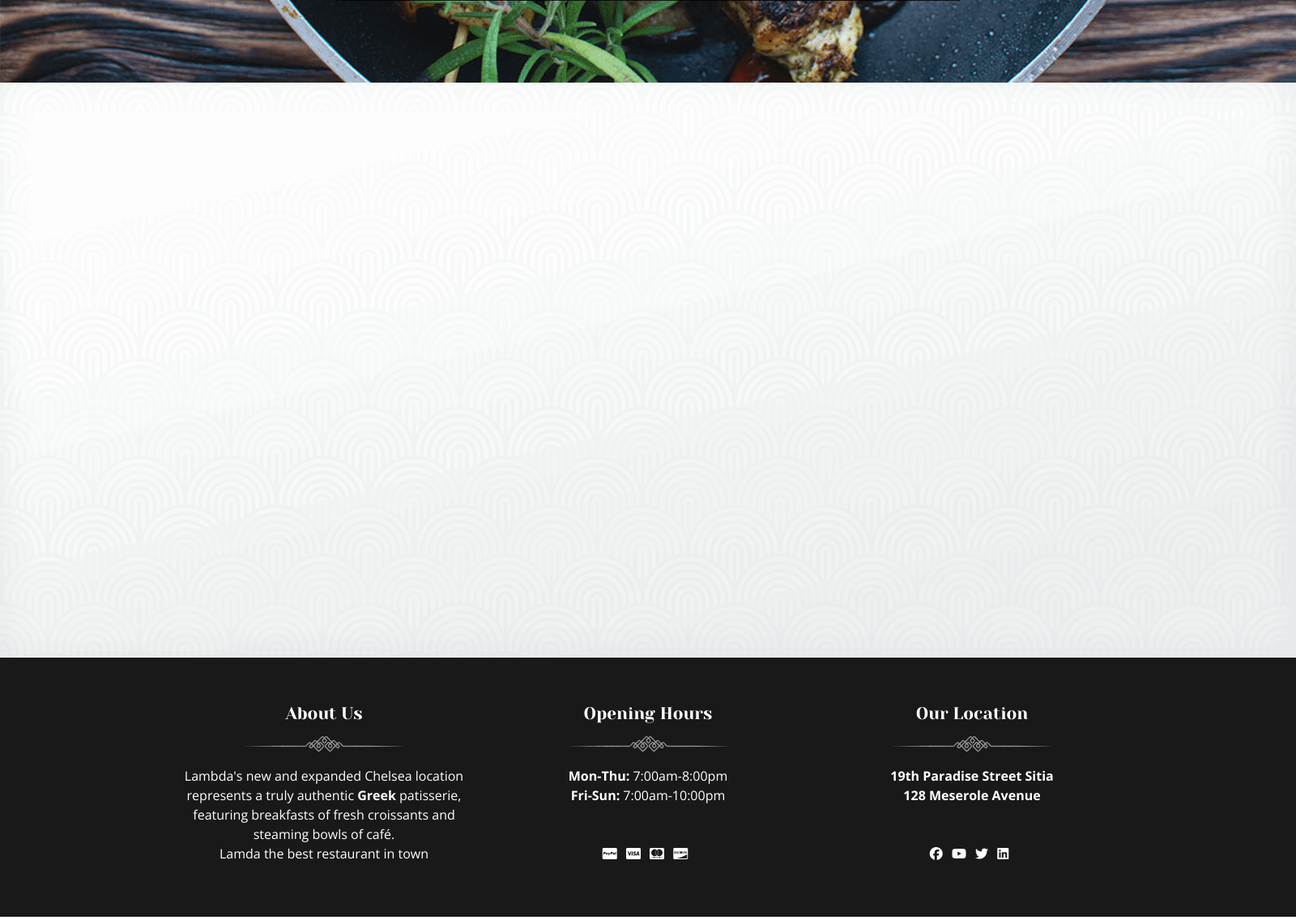
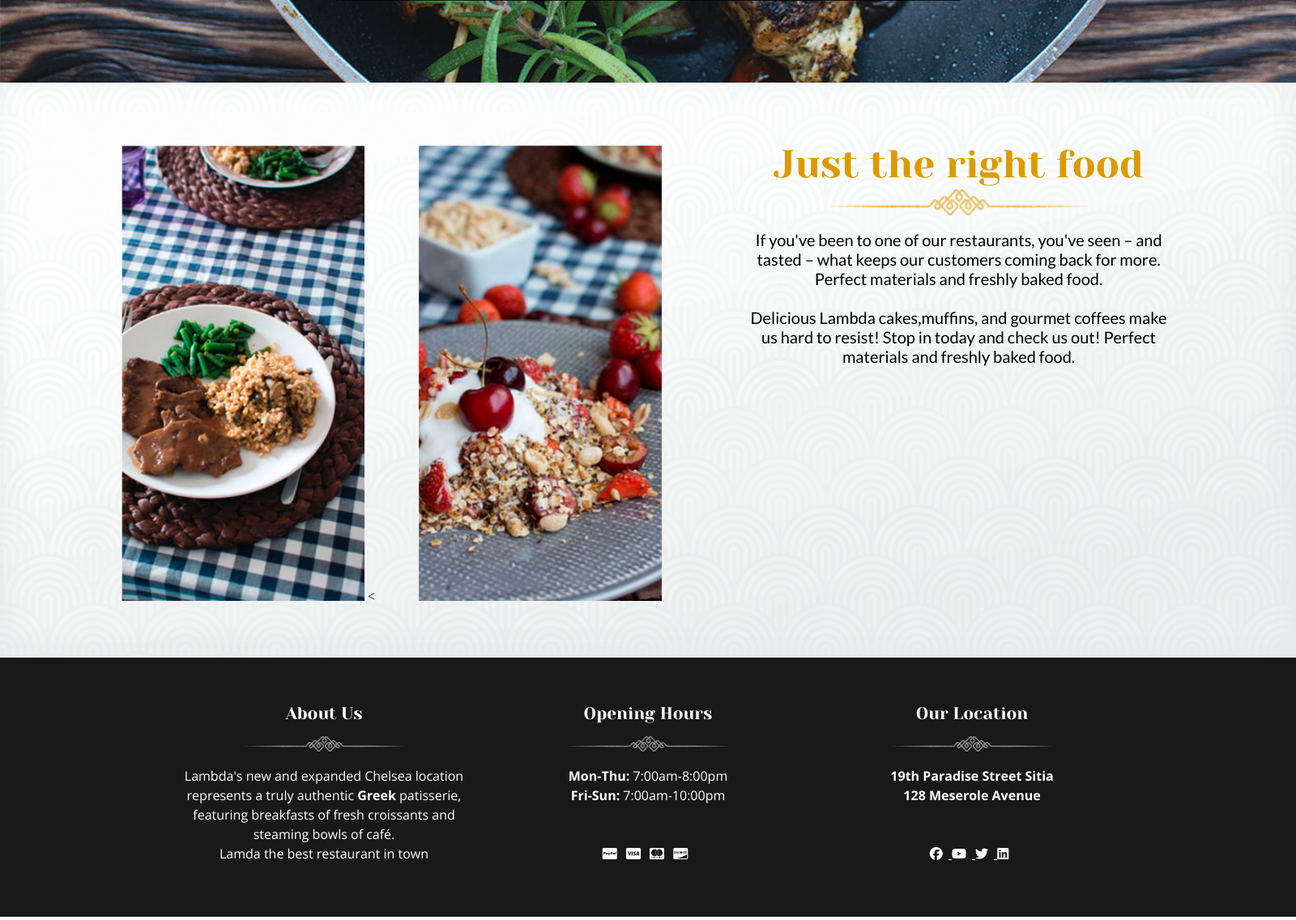
Before and after one commit to Hummel009/HTML-Projects, a web app: page / in a window 1600 px wide. Shown: the part 3868-5004 px from the top of the page at 81% size. Run offline with its HTML, style and script files only (its server is not run), Linux system fonts and the light colour scheme; data that the repository does not hold is empty; some libraries are stand-ins or nearby versions; some web fonts are replaced.

Commit message:
Section-5: add main text and images

```diff
--- a/NicoNicoDouga/src/main/webapp/index.html
+++ b/NicoNicoDouga/src/main/webapp/index.html
@@ -27,7 +27,7 @@
 			rel="stylesheet"
 		/>
 	</head>
-	<body style="margin: 0; padding: 0; width: 1600px">
+	<body style="margin: auto; padding: 0; width: 1600px">
 		<div class="section-0" style="height: 750px">
 			<div class="section-0-content">
 				<div class="header">
@@ -40,19 +40,19 @@
 						<div class="button">Reviews</div>
 						<div class="button">Reservations</div>
 						<div class="icon">
-							<a href="https://github.com/Hummel009"
-								><i class="fa-brands fa-twitter"></i
-							></a>
+							<a href="https://github.com/Hummel009">
+								<i class="fa-brands fa-twitter"></i>
+							</a>
 						</div>
 						<div class="icon">
-							<a href="https://github.com/Hummel009"
-								><i class="fa-brands fa-youtube"></i
-							></a>
+							<a href="https://github.com/Hummel009">
+								<i class="fa-brands fa-youtube"></i>
+							</a>
 						</div>
 						<div class="icon">
-							<a href="https://github.com/Hummel009"
-								><i class="fa-brands fa-facebook"></i
-							></a>
+							<a href="https://github.com/Hummel009">
+								<i class="fa-brands fa-facebook"></i>
+							</a>
 						</div>
 					</div>
 				</div>
@@ -236,9 +236,39 @@
 			</div>
 			<img src="s-4-background.png" width="100%" height="auto" alt="" />
 		</div>
+
+
+
 		<div class="section-5" style="height: 710px">
+			<div class="section-5-content">
+				<div class="image">
+					<img src="s-5-dish-1.png" width="300px" height="auto" alt="" />					<
+					<img src="s-5-dish-2.png" width="300px" height="auto" alt="" hspace="50" />
+				</div>
+
+				<div class="container">
+					<div class="header">Just the right food</div>
+					<div class="separator">
+						<img src="s-3-separator.png" width="320px" height="32	px" alt="ABOBA" />
+					</div>
+					<div class="description">
+						If you've been to one of our restaurants, you've seen – and <br />
+						tasted – what keeps our customers coming back for more.<br />
+						Perfect materials and freshly baked food.<br/> <br/>
+
+						Delicious Lambda cakes,muffins, and gourmet coffees make <br />
+						us hard to resist! Stop in today and check us out! Perfect <br />
+						materials and freshly baked food.
+
+					</div>
+				</div>
+
+			</div>
 			<img src="s-5-background.png" width="100%" height="auto" alt="" />
 		</div>
+
+
+
 		<div class="footer" style="height: 320px">
 			<div class="footer-content">
 				<div class="container">
@@ -246,28 +276,22 @@
 					<div class="header-2">Opening Hours</div>
 					<div class="header-3">Our Location</div>
 					<div class="separator-1">
-						<img
-							src="footer-separator.png"
+						<img src="footer-separator.png"
 							 width="199px"
 							 height="19px"
-							alt=""
-						/>
+							 alt="" />
 					</div>
 					<div class="separator-2">
-						<img
-							src="footer-separator.png"
+						<img src="footer-separator.png"
 							 width="199px"
 							 height="19px"
-							alt=""
-						/>
+							 alt="" />
 					</div>
 					<div class="separator-3">
-						<img
-							src="footer-separator.png"
+						<img src="footer-separator.png"
 							 width="199px"
 							 height="19px"
-							alt=""
-						/>
+							 alt="" />
 					</div>
 					<div class="content-1">
 						Lambda's new and expanded Chelsea location<br />
@@ -292,22 +316,26 @@
 						<i class="fa-brands fa-cc-discover"></i>
 					</div>
 					<div class="finish-3">
-						<a href="https://github.com/Hummel009"
-							><i class="fa-brands fa-facebook"></i
-						></a>
-						<a href="https://github.com/Hummel009"
-							><i class="fa-brands fa-youtube"></i
-						></a>
-						<a href="https://github.com/Hummel009"
-							><i class="fa-brands fa-twitter"></i
-						></a>
-						<a href="https://github.com/Hummel009"
-							><i class="fa-brands fa-linkedin"></i
-						></a>
+						<a href="https://github.com/Hummel009">
+							<i class="fa-brands fa-facebook"></i>
+						</a>
+						<a href="https://github.com/Hummel009">
+							<i class="fa-brands fa-youtube"></i>
+						</a>
+						<a href="https://github.com/Hummel009">
+							<i class="fa-brands fa-twitter"></i>
+						</a>
+						<a href="https://github.com/Hummel009">
+							<i class="fa-brands fa-linkedin"></i>
+						</a>
 					</div>
 				</div>
 			</div>
 			<img src="footer.png" width="100%" height="auto" alt="" />
 		</div>
+
+
+
+
 	</body>
 </html>
--- a/NicoNicoDouga/src/main/webapp/jabroni.css
+++ b/NicoNicoDouga/src/main/webapp/jabroni.css
@@ -227,6 +227,60 @@
 }
 .section-2 .finish-1 img {
 	margin-left: 90px;
+}
+
+/**SECTION 6**/
+
+.section-5 {
+	position: relative;
+}
+
+.section-5-content{
+	position:absolute;
+	width:1600px;
+	display: flex;
+	align-items: center;
+	justify-content:center;
+	flex-wrap: wrap;
+}
+.section-5 .container {
+	flex:1;
+	float:right;
+	padding-top:0px;
+	padding-left:0px;
+	padding-right:100px;
+	display: grid;
+	grid-template-columns:1fr;
+	grid-template-rows: 59px 50px 42px 35px 20px 42px 55px 42px 55px 42px 55px;
+	gap: 0px 0px;
+	grid-template-areas:
+		"header"
+		"separator"
+		"description"
+}
+.section-5 .image {
+	padding-top: 75px;
+	padding-left:150px;
+}
+.section-5 .header{
+	font-family:'Yeseva One';
+	font-size: 48px !important;
+	color: #dd9a00;
+	width: 100%;
+	text-align: center;
+	grid-area: header;
+}
+.section-5 .separator{
+	grid-area:separator;
+	padding-top:0px;
+	display:flex;
+	justify-content: center;
+}
+.section-5  .description{
+	text-align:center;
+	grid-area: description;
+	font-family: 'Lato';
+	font-size: 20px !important;
 }
 /*** SECTION 3 ***/
 .section-3 {
@@ -480,6 +534,8 @@
 	margin-top: 288px;
 }
 
+
+
 /*** FOOTER ***/
 .footer {
 	position: relative;
```
Also changed, not shown: NicoNicoDouga/src/main/webapp/s-5-dish-1.png (added), NicoNicoDouga/src/main/webapp/s-5-dish-2.png (added). Lines whose indentation alone changed are shown as unchanged.
